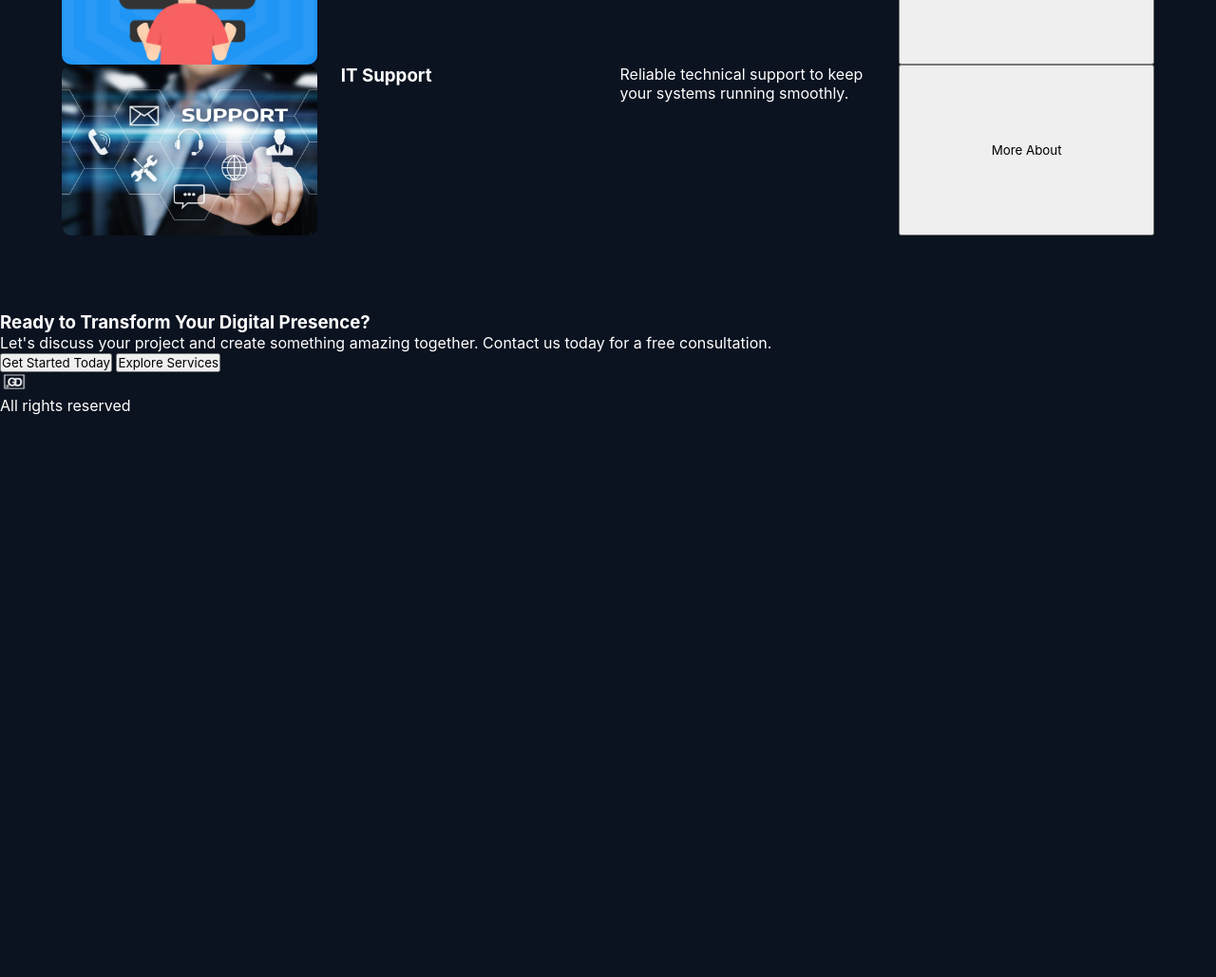
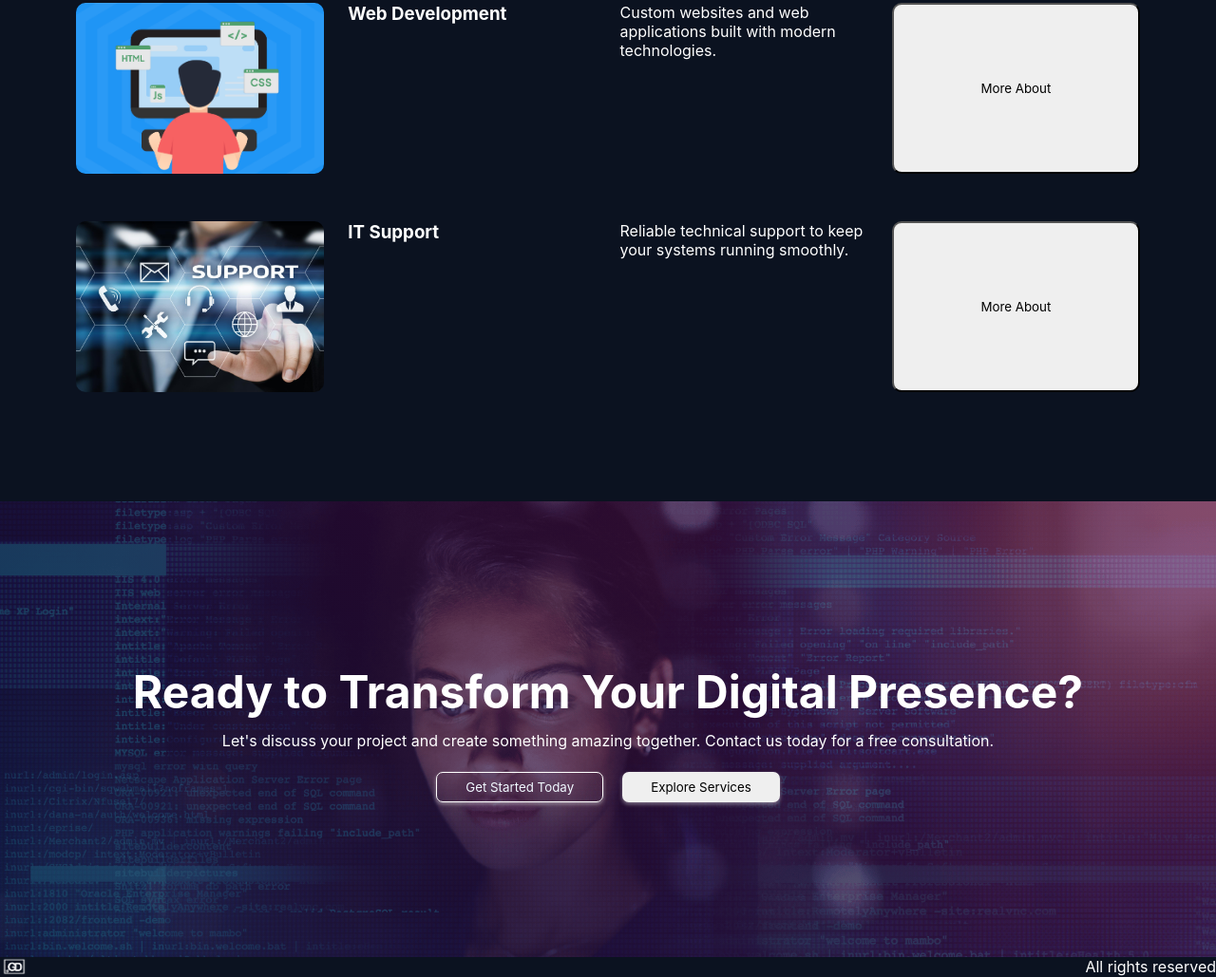
Before and after one commit to gadhleadmin/gadhle, a plain HTML site: page index.html in a window 1280 px wide. Shown: the part 1312-2341 px from the top of the page at 95% size. Before the commit the page ends 1749 px from the top, so only its background shows below. Drawn offline with Linux system fonts and the light colour scheme.

Commit message:
first commit

```diff
--- a/index.html
+++ b/index.html
@@ -86,11 +86,15 @@
             </section>
 
 
-            <div class="transform">
+               <div class="transform">
                 <h3>Ready to Transform Your Digital Presence?</h3>
                 <p>Let's discuss your project and create something amazing together. Contact us today for a free consultation.</p>
+
+                <div class="buttons">
                 <button class="get-button">Get Started Today</button>
                 <button class="Services-button">Explore Services</button>
+                 </div>
+
             </div>
 
         </main>
--- a/saki.css
+++ b/saki.css
@@ -171,13 +171,25 @@ header {
 .Porfollia-content {
   max-width: 1150px;
   margin: auto;
+
 }
 
 .Porfollia-items {
   display: grid;
   grid-template-columns: repeat(auto-fill, minmax(260px, 1fr));
   gap: 25px;
+  border-radius: 10px;
+    margin-bottom: 20px;
+
+    padding: 15px;
 }
+
+.Porfollia-items:hover {
+transform: translateY(-2px);
+    box-shadow: 0px 2px 4px rgba(255, 255, 255, 0.187);
+}
+
+
 
 .Porfollia-items img {
   width: 100%;
@@ -191,6 +203,60 @@ header {
   transform: scale(1.05);
 }
 
+
+.Porfollia-items button{
+border-radius: 10px;
+}
+
+
+
+.transform{
+    height: 60vh;
+    display: flex;
+    flex-direction: column;
+    justify-content: center;
+    text-align: center;
+    align-items: center;
+    background:linear-gradient(50deg , rgba(15, 15, 61, 0.71) ,rgba(98, 9, 79, 0.582)), url(./phpt/woman-learning-to-code-1.png);
+    background-size: cover;
+    line-height: 1.6;
+
+}
+
+.transform h3{
+    font-size: 3rem;
+}
+
+.buttons{
+  display: flex;
+  gap: 20px;
+  margin-top: 20px;
+
+}
+
+
+
+.get-button{
+    padding: 7px 30px;
+    border: 1px solid white;
+    border-radius: 7px;
+    box-shadow: 0px 2px 4px rgba(255, 255, 255, 0.425);
+    background: transparent;
+    color: aliceblue;
+}
+
+.Services-button{
+    padding: 7px 30px;
+    border: none;
+    border-radius: 7px;
+    box-shadow: 0px 2px 4px rgba(255, 255, 255, 0.425);
+}
+
+
+footer{
+    display: flex;
+    justify-content: space-between;
+}
 /* ===========================
    RESPONSIVE
    =========================== */
```
